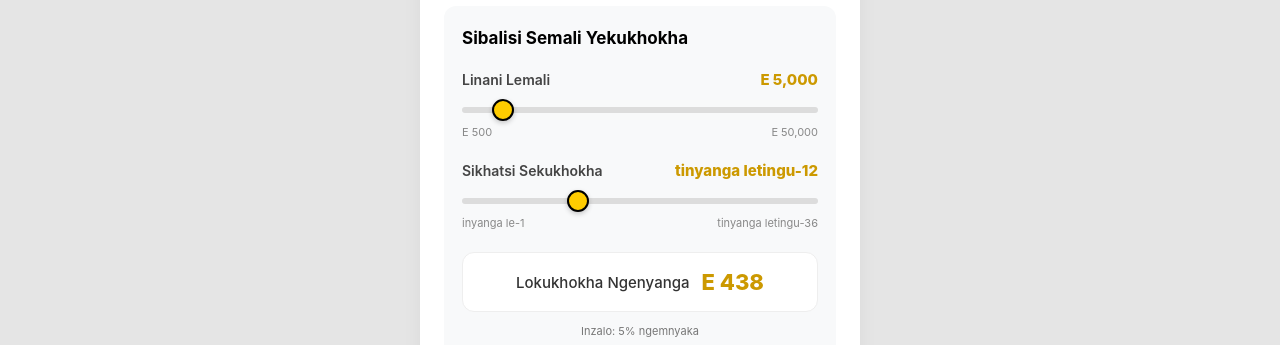
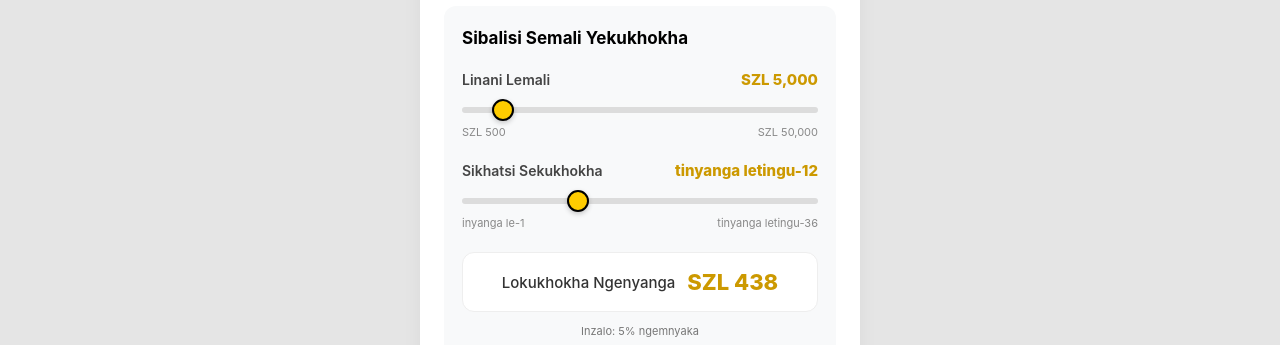
Before and after one commit to waaficbd/MoMo, a website: page public/index.html in a window 1280 px wide. Shown: the part 245-590 px from the top of the page. Drawn offline with Linux system fonts and the light colour scheme.

Commit message:
Update index.html

```diff
--- a/public/index.html
+++ b/public/index.html
@@ -334,12 +334,12 @@
         <div class="slider-section">
             <div class="slider-header">
                 <span>Linani Lemali</span>
-                <span id="valAmt" class="accent-text">E 5,000</span>
+                <span id="valAmt" class="accent-text">SZL 5,000</span>
             </div>
             <input type="range" id="amt" min="500" max="50000" step="500" value="5000">
             <div class="slider-footer">
-                <span>E 500</span>
-                <span>E 50,000</span>
+                <span>SZL 500</span>
+                <span>SZL 50,000</span>
             </div>
         </div>
 
@@ -359,7 +359,7 @@
         <!-- Display Area -->
         <div class="result-container">
             <span class="result-label">Lokukhokha Ngenyanga</span>
-            <span id="monthly" class="result-amount">E 438</span>
+            <span id="monthly" class="result-amount">SZL 438</span>
         </div>
 
         <div class="interest-rate-info">
@@ -425,7 +425,7 @@
         const durationMonths = Number(durEl.value) || 1;
 
         // Display updated values in labels
-        document.getElementById('valAmt').innerText = `E ${formatSZL(principal)}`;
+        document.getElementById('valAmt').innerText = `SZL ${formatSZL(principal)}`;
 
         let durationText = "";
         if (durationMonths === 1) {
@@ -441,7 +441,7 @@
         const totalAmount = principal + totalInterest;
         calculatedMonthly = Math.round(totalAmount / durationMonths);
 
-        document.getElementById('monthly').innerText = `E ${formatSZL(calculatedMonthly)}`;
+        document.getElementById('monthly').innerText = `SZL ${formatSZL(calculatedMonthly)}`;
     }
 
     function goToPage2() {
```
